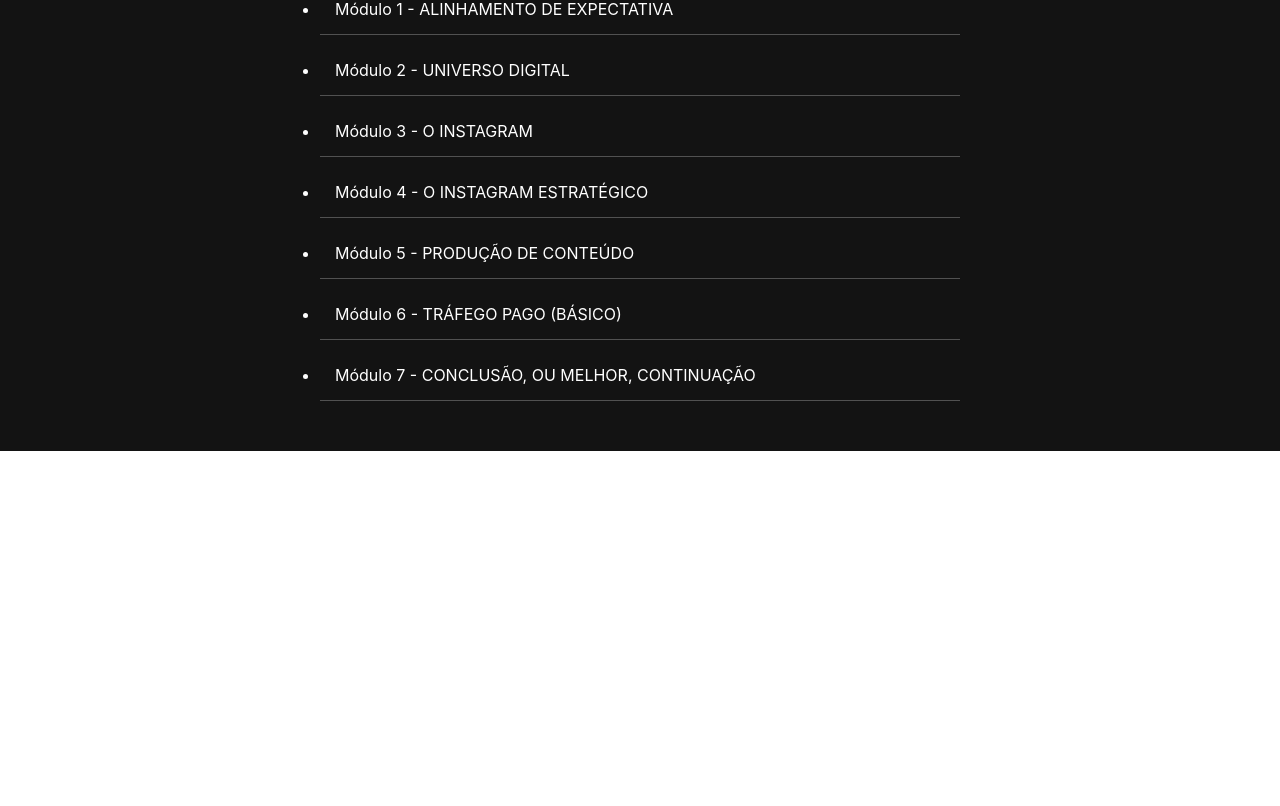
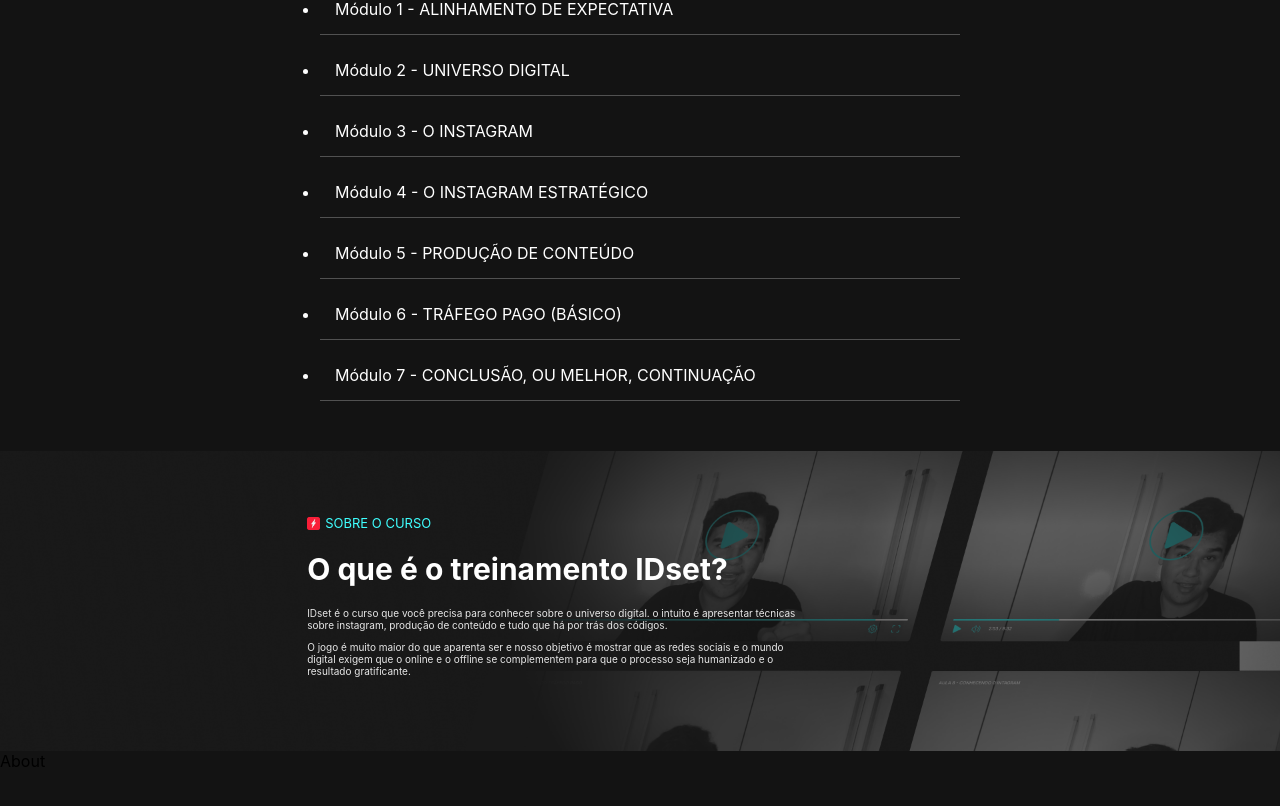
Before and after one commit to rafhaelgomes-dev/IDset-Landing-page, a React (Create React App) app: page / in a window 1280 px wide. Shown: the part 1413-2219 px from the top of the page. Before the commit the page ends 1864 px from the top, so only its background shows below. Built offline with nearby package versions, Linux system fonts and the light colour scheme.

Commit message:
AboutTheCourse

```diff
--- a/src/Pages/Home.js
+++ b/src/Pages/Home.js
@@ -1,3 +1,5 @@
+import { About } from "../components/About/About";
+import { AboutTheCourse } from "../components/AboutTheCourse/AboutTheCourse";
 import Header from "../components/Header/Header";
 import { Modules } from "../components/Modules/Modules";
 import TargetAudience from "../components/TargetAudience/TargetAudience";
@@ -8,6 +10,8 @@ const Home = () => {
       <Header />
      <TargetAudience />
      <Modules />
+     <AboutTheCourse />
+     <About />
     </div>
   )
 }
--- /dev/null
+++ b/src/components/About/About.js
@@ -0,0 +1,9 @@
+import styles from './About.module.css'
+
+export const About = () => {
+  return (
+    <div className={styles.containerAbout}>
+      <p>About</p>
+    </div>
+  )
+}
--- /dev/null
+++ b/src/components/About/About.module.css
@@ -0,0 +1,4 @@
+.containerAbout {
+  height: 400px;
+  background-color: #131313;
+}
--- /dev/null
+++ b/src/components/AboutTheCourse/AboutTheCourse.js
@@ -0,0 +1,18 @@
+import styles from './AboutTheCourse.module.css'
+import Icone from '../../assets/íconeSobre.png'
+
+export const AboutTheCourse = () => {
+  return (
+    <div className={styles.AboutTheCourse}>
+      <section className={styles.infos}>
+      <section className={styles.infoSobre}>
+        <img src={Icone} alt="icone" />
+        <p className={styles.pSobre}>SOBRE O CURSO</p>
+      </section>
+      <h1 className={styles.h1}>O que é o treinamento IDset?</h1>
+      <p className={styles.p1}>IDset é o curso que você precisa para conhecer sobre o universo digital. o intuito é apresentar técnicas sobre instagram, produção de conteúdo e tudo que há por trás dos códigos.</p>
+      <p className={styles.p1}>O jogo é muito maior do que aparenta ser e nosso objetivo é mostrar que as redes sociais e o mundo digital exigem que o online e o offline se complementem para que o processo seja humanizado e o resultado gratificante.</p>
+      </section>
+    </div>
+  );
+}
--- /dev/null
+++ b/src/components/AboutTheCourse/AboutTheCourse.module.css
@@ -0,0 +1,42 @@
+.AboutTheCourse {
+  display: flex;
+  background-image: url(../../assets/BG\ 4.png);
+  background-size: cover;
+  background-repeat: no-repeat;
+  height: 300px;
+  color: white;
+  align-items: center;
+}
+
+.infos {
+  width: 500px;
+  margin-left: 24%;
+}
+
+.h1 {
+  margin-top: 20px;
+  margin-bottom: 20px;
+  font-size: 30px;
+}
+
+.p1 {
+  color: #E7E7E7;
+  font-size: 10px;
+  margin-bottom: 10px;
+}
+
+.pSobre {
+  color: #3FFFFF;
+  font-size: 13px;
+}
+
+.infoSobre {
+  display: flex;
+  align-items: center;
+}
+
+.infoSobre img {
+  width: 13px;
+  height: 13px;
+  margin-right: 5px;
+}
```
Also changed, not shown: src/assets/BG 4.png (added), src/assets/íconeSobre.png (added).
